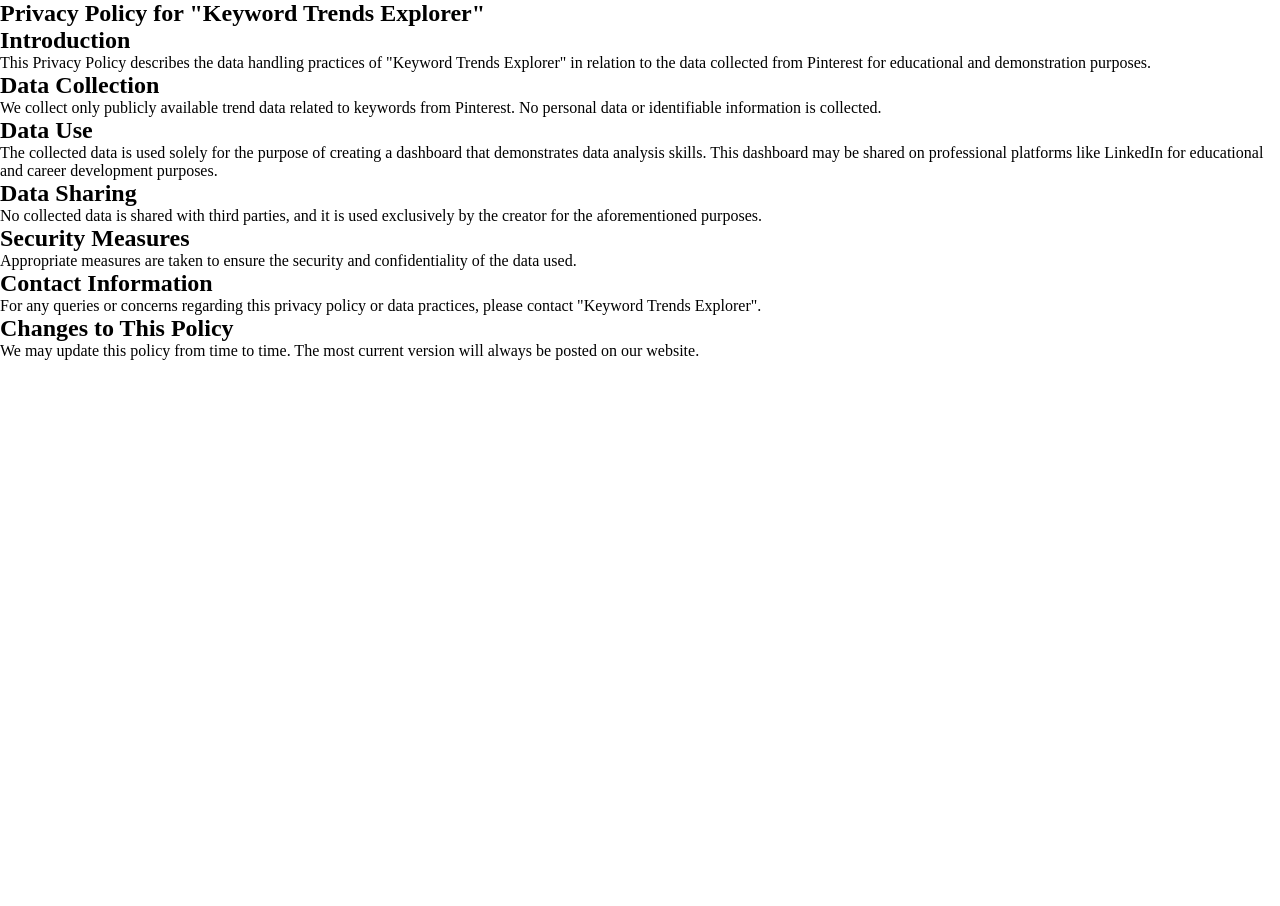
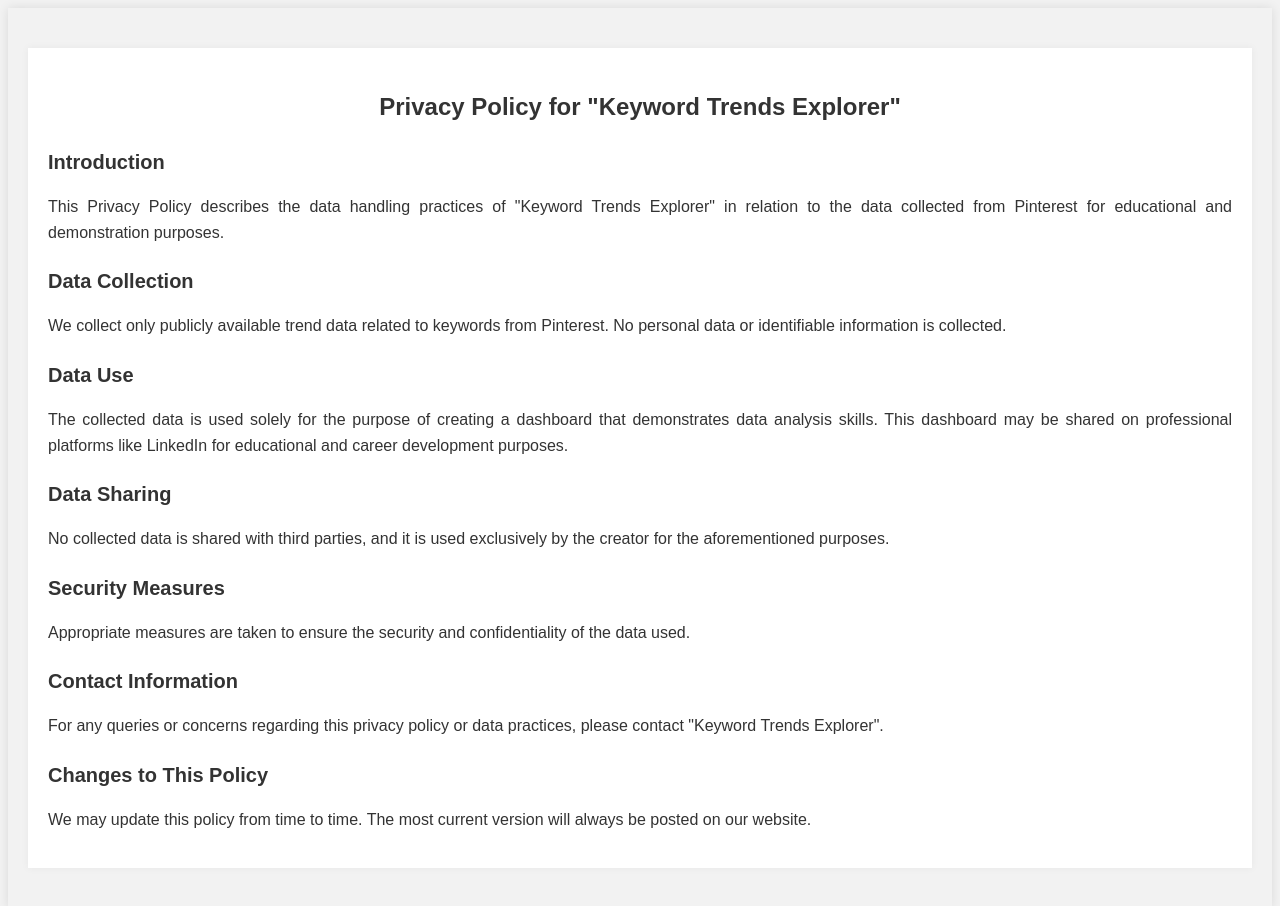
Before and after one commit to li-trot/PolicyForDashboard, a plain HTML site: page index.html in a window 1280 px wide. Before the commit the page ends 800 px from the top, so only its background shows below. Drawn offline with Linux system fonts and the light colour scheme.

Commit message:
Update style.css

```diff
--- a/style.css
+++ b/style.css
@@ -1,24 +1,32 @@
-* {
-  box-sizing: border-box;
-  margin: 0;
-  padding: 0;
+body {
+    background-color: #f2f2f2; /* slightly darker background */
+    font-family: Arial, sans-serif; /* clean, easy-to-read font */
+    color: #333; /* darker text color for readability */
+    line-height: 1.6; /* spacing between lines */
+    padding: 20px; /* padding around the content */
+    box-shadow: 0px 0px 10px 0px rgba(0,0,0,0.1); /* subtle shadow around the page */
 }
 
-body {
-  display: flex;
+section {
+    background-color: white; /* white background for the text section */
+    padding: 20px; /* padding inside the section */
+    margin: 20px 0; /* space above and below the section */
+    box-shadow: 0px 0px 8px 0px rgba(0,0,0,0.05); /* subtle shadow for the section */
 }
 
-header {
-  background-color: teal;
-  height: 4rem;
-  width: 100%;
-  position: absolute;
+h1 {
+    font-size: 24px; /* size of h1 headings */
+    text-align: center; /* center align h1 */
+    margin-bottom: 20px; /* space below h1 */
 }
 
+h2 {
+    font-size: 20px; /* size of h2 headings */
+    margin-top: 20px; /* space above h2 */
+    margin-bottom: 10px; /* space below h2 */
+}
 
-main {
-  margin: 4rem 10%;
-  display: flex-box;
-  align-content: center;
-  background-color: white;
+p {
+    text-align: justify; /* justify alignment for paragraphs */
+    margin-bottom: 15px; /* space below paragraphs */
 }
```
